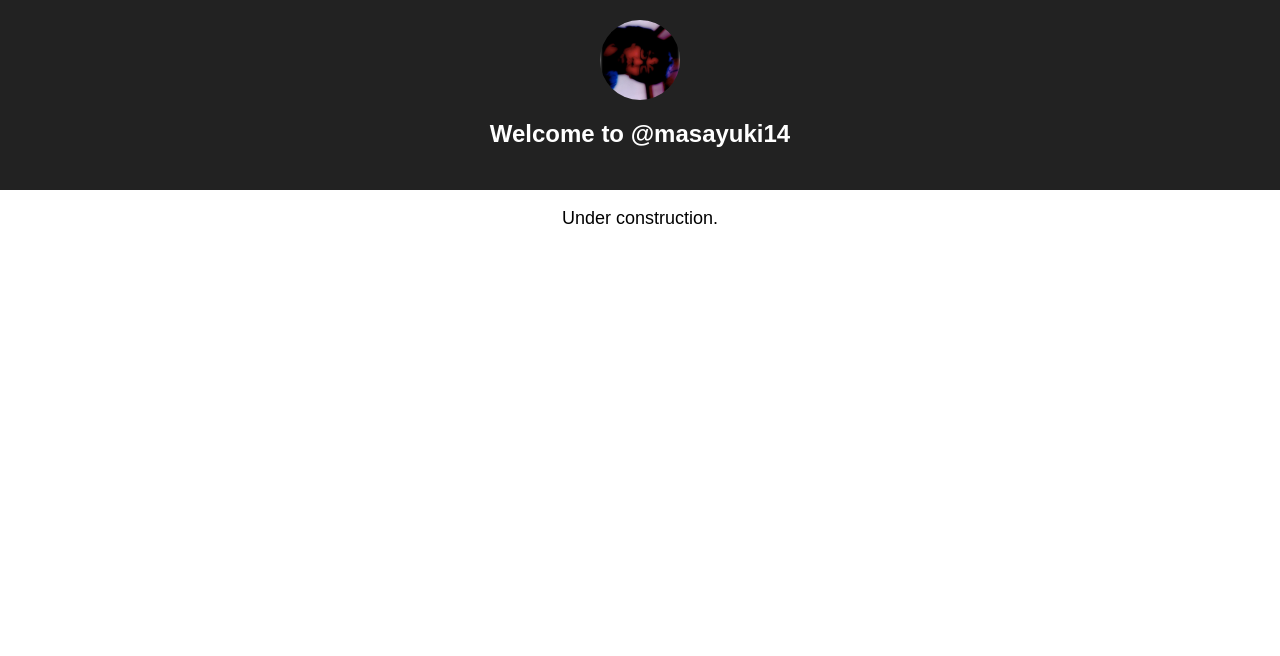
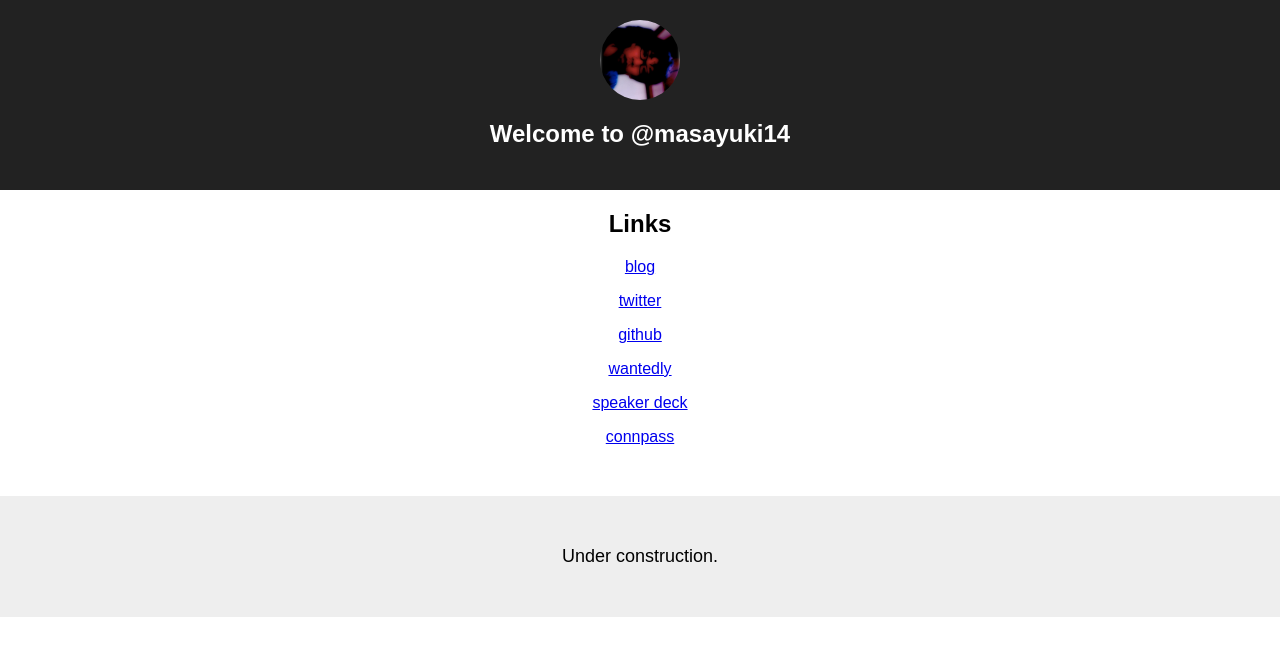
Before and after one commit to masayuki14/masayuki14.github.io, a React (Create React App) app in the folder app/: page / in a window 1280 px wide. Shown: the top 656 px of the page. Built offline with nearby package versions, Linux system fonts and the light colour scheme.

Commit message:
Linksを追加

```diff
--- a/app/src/App.js
+++ b/app/src/App.js
@@ -1,6 +1,7 @@
 import React, { Component } from 'react';
 import icon from './icon.jpg';
 import './App.css';
+import Links from './components/Links'
 
 class App extends Component {
   render() {
@@ -10,7 +11,11 @@ class App extends Component {
           <img src={icon} className="App-logo" alt="icon" />
           <h1 className="App-title">Welcome to @masayuki14</h1>
         </header>
-        <p className="App-intro">
+        <div>
+          <h2>Links</h2>
+          <Links />
+        </div>
+        <p className="App-intro" style={{"background-color": "#eee", "padding": "50px 0", "margin-top": "50px"}}>
           Under construction.
         </p>
       </div>
```
